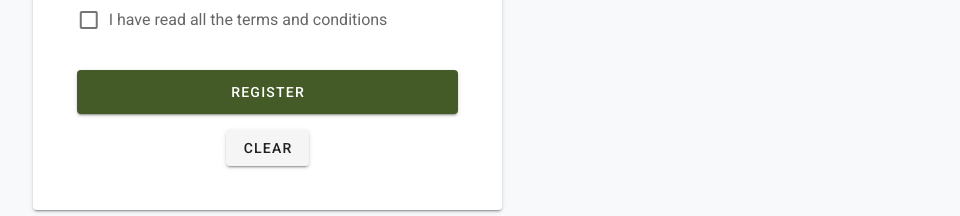
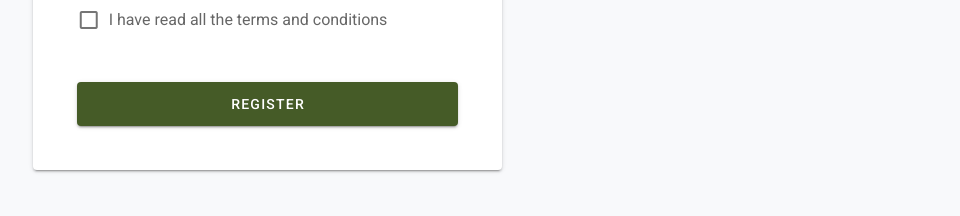
Before and after one commit to peterchege/armu, a Vue app: page /register in a window 1280 px wide. Shown: the part 718-934 px from the top of the page, without its empty margins (155-1115 px from the left). Built offline with nearby package versions, Linux system fonts and the light colour scheme.

Commit message:
removed clear method on registration

```diff
--- a/src/components/RegisterForm.vue
+++ b/src/components/RegisterForm.vue
@@ -81,13 +81,12 @@
 
     <v-btn block large
         color="primary"
-        class="my-4"
+        class="my-7"
         @click="submit">
         Register
     </v-btn>
     <v-spacer></v-spacer>
 
-      <v-btn @click="clear">clear</v-btn>
     </form>
   </ValidationObserver>
 </v-card>
```
